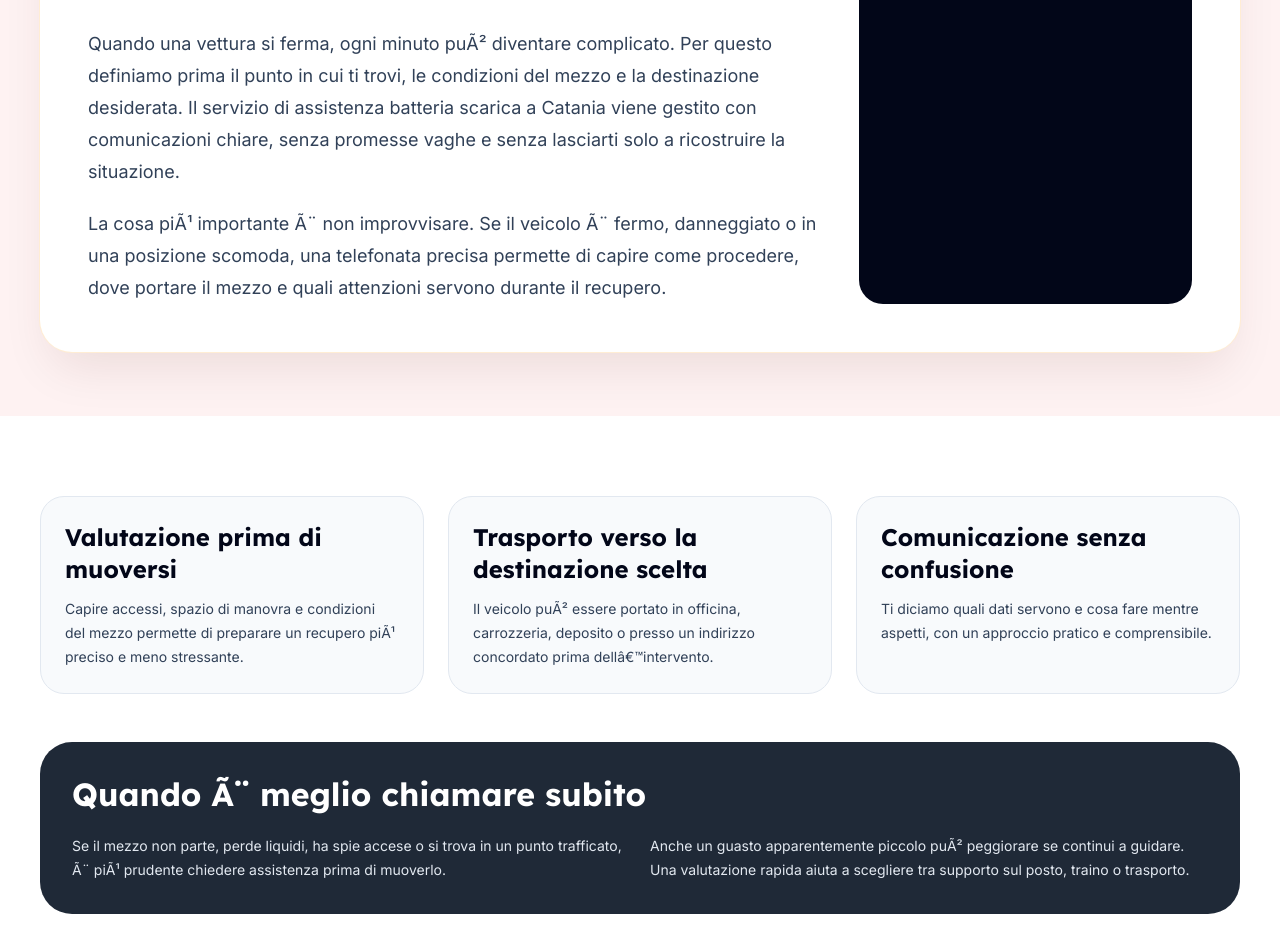
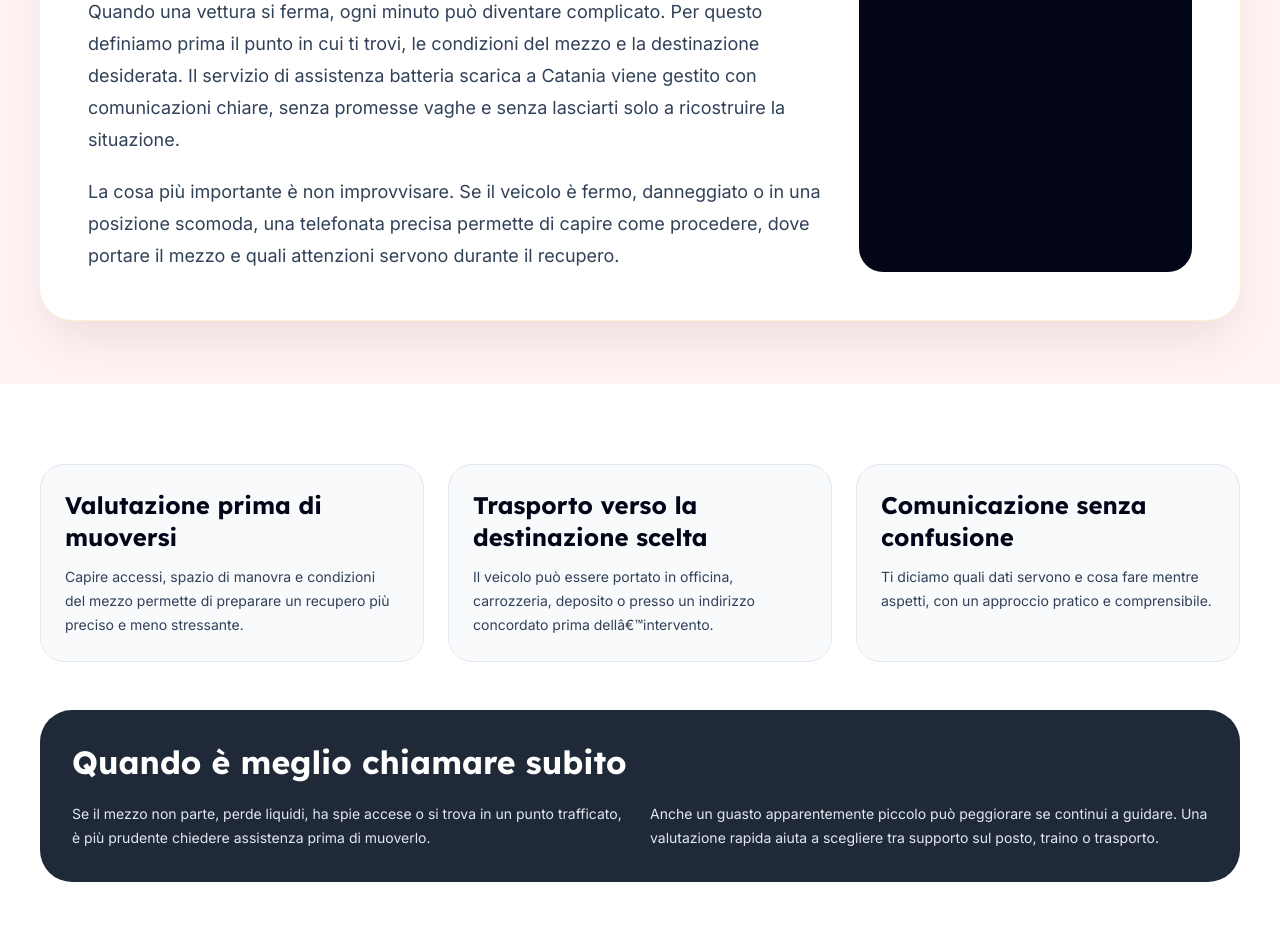
Before and after one commit to alessio-aesthetic/carroattrezzicatania.it, a Next.js app: page /servizi/assistenza-batteria-scarica/ in a window 1280 px wide. Shown: the part 868-1820 px from the top of the page. Built offline with nearby package versions, Linux system fonts and the light colour scheme.

Commit message:
Complete local roadside assistance website

```diff
--- a/src/app/not-found.tsx
+++ b/src/app/not-found.tsx
@@ -14,7 +14,7 @@
           Torna al servizio di carroattrezzi a Catania
         </h1>
         <p className="mt-5 max-w-2xl text-slate-300">
-          La pagina richiesta non Ã¨ disponibile. Per assistenza stradale,
+          La pagina richiesta non è disponibile. Per assistenza stradale,
           recupero o traino auto puoi tornare alla home o chiamare direttamente.
         </p>
         <div className="mt-8 flex gap-3">
--- a/src/app/servizi/[slug]/page.tsx
+++ b/src/app/servizi/[slug]/page.tsx
@@ -52,7 +52,7 @@
                   </p>
                   <p>{service.detail}</p>
                   <p>
-                    La cosa piÃ¹ importante Ã¨ non improvvisare. Se il veicolo Ã¨
+                    La cosa più importante è non improvvisare. Se il veicolo è
                     fermo, danneggiato o in una posizione scomoda, una
                     telefonata precisa permette di capire come procedere, dove
                     portare il mezzo e quali attenzioni servono durante il
@@ -66,7 +66,7 @@
                 </p>
                 <p className="mt-4 text-sm leading-6 text-slate-200">
                   Comunica posizione, tipo di mezzo e destinazione. Ti aiutiamo
-                  a gestire il passaggio successivo con semplicitÃ .
+                  a gestire il passaggio successivo con semplicità.
                 </p>
                 <div className="mt-6 flex flex-col gap-3">
                   <Link
@@ -88,11 +88,11 @@
             {[
               [
                 'Valutazione prima di muoversi',
-                'Capire accessi, spazio di manovra e condizioni del mezzo permette di preparare un recupero piÃ¹ preciso e meno stressante.',
+                'Capire accessi, spazio di manovra e condizioni del mezzo permette di preparare un recupero più preciso e meno stressante.',
               ],
               [
                 'Trasporto verso la destinazione scelta',
-                'Il veicolo puÃ² essere portato in officina, carrozzeria, deposito o presso un indirizzo concordato prima dellâ€™intervento.',
+                'Il veicolo può essere portato in officina, carrozzeria, deposito o presso un indirizzo concordato prima dellâ€™intervento.',
               ],
               [
                 'Comunicazione senza confusione',
@@ -112,16 +112,16 @@
           </div>
           <div className="mt-12 rounded-[2rem] bg-[#1F2937] p-8 text-white">
             <h2 className="font-display text-3xl font-bold">
-              Quando Ã¨ meglio chiamare subito
+              Quando è meglio chiamare subito
             </h2>
             <div className="mt-5 grid gap-5 text-sm leading-6 text-slate-200 md:grid-cols-2">
               <p>
                 Se il mezzo non parte, perde liquidi, ha spie accese o si trova
-                in un punto trafficato, Ã¨ piÃ¹ prudente chiedere assistenza
+                in un punto trafficato, è più prudente chiedere assistenza
                 prima di muoverlo.
               </p>
               <p>
-                Anche un guasto apparentemente piccolo puÃ² peggiorare se
+                Anche un guasto apparentemente piccolo può peggiorare se
                 continui a guidare. Una valutazione rapida aiuta a scegliere tra
                 supporto sul posto, traino o trasporto.
               </p>
--- a/src/data/site.ts
+++ b/src/data/site.ts
@@ -1,6 +1,6 @@
 export const site = {
     "domain":  "carroattrezzicatania.it",
-    "description":  "Carroattrezzi a Catania e soccorso stradale a Catania: traino, recupero auto, assistenza moto e interventi rapidi in cittÃ  e provincia.",
+    "description":  "Carroattrezzi a Catania e soccorso stradale a Catania: traino, recupero auto, assistenza moto e interventi rapidi in città e provincia.",
     "tel":  "+390950901842",
     "city":  "Catania",
     "name":  "Carroattrezzi Catania",
@@ -12,46 +12,46 @@
 
 export const services = [
     {
-        "detail":  "Quando una vettura si ferma, ogni minuto puÃ² diventare complicato. Per questo definiamo prima il punto in cui ti trovi, le condizioni del mezzo e la destinazione desiderata. Il servizio di soccorso stradale 24 ore a Catania viene gestito con comunicazioni chiare, senza promesse vaghe e senza lasciarti solo a ricostruire la situazione.",
+        "detail":  "Quando una vettura si ferma, ogni minuto può diventare complicato. Per questo definiamo prima il punto in cui ti trovi, le condizioni del mezzo e la destinazione desiderata. Il servizio di soccorso stradale 24 ore a Catania viene gestito con comunicazioni chiare, senza promesse vaghe e senza lasciarti solo a ricostruire la situazione.",
         "title":  "Soccorso stradale 24 ore",
         "slug":  "soccorso-stradale-24-ore",
-        "text":  "Il servizio di soccorso stradale 24 ore a Catania nasce per aiutarti quando il veicolo non puÃ² proseguire. Raccogliamo le informazioni utili, valutiamo la posizione e organizziamo il recupero con attenzione a mezzo, accessi e destinazione."
+        "text":  "Il servizio di soccorso stradale 24 ore a Catania nasce per aiutarti quando il veicolo non può proseguire. Raccogliamo le informazioni utili, valutiamo la posizione e organizziamo il recupero con attenzione a mezzo, accessi e destinazione."
     },
     {
-        "detail":  "Quando una vettura si ferma, ogni minuto puÃ² diventare complicato. Per questo definiamo prima il punto in cui ti trovi, le condizioni del mezzo e la destinazione desiderata. Il servizio di traino auto a Catania viene gestito con comunicazioni chiare, senza promesse vaghe e senza lasciarti solo a ricostruire la situazione.",
+        "detail":  "Quando una vettura si ferma, ogni minuto può diventare complicato. Per questo definiamo prima il punto in cui ti trovi, le condizioni del mezzo e la destinazione desiderata. Il servizio di traino auto a Catania viene gestito con comunicazioni chiare, senza promesse vaghe e senza lasciarti solo a ricostruire la situazione.",
         "title":  "Traino auto",
         "slug":  "traino-auto",
-        "text":  "Il servizio di traino auto a Catania nasce per aiutarti quando il veicolo non puÃ² proseguire. Raccogliamo le informazioni utili, valutiamo la posizione e organizziamo il recupero con attenzione a mezzo, accessi e destinazione."
+        "text":  "Il servizio di traino auto a Catania nasce per aiutarti quando il veicolo non può proseguire. Raccogliamo le informazioni utili, valutiamo la posizione e organizziamo il recupero con attenzione a mezzo, accessi e destinazione."
     },
     {
-        "detail":  "Quando una vettura si ferma, ogni minuto puÃ² diventare complicato. Per questo definiamo prima il punto in cui ti trovi, le condizioni del mezzo e la destinazione desiderata. Il servizio di recupero auto incidentata a Catania viene gestito con comunicazioni chiare, senza promesse vaghe e senza lasciarti solo a ricostruire la situazione.",
+        "detail":  "Quando una vettura si ferma, ogni minuto può diventare complicato. Per questo definiamo prima il punto in cui ti trovi, le condizioni del mezzo e la destinazione desiderata. Il servizio di recupero auto incidentata a Catania viene gestito con comunicazioni chiare, senza promesse vaghe e senza lasciarti solo a ricostruire la situazione.",
         "title":  "Recupero auto incidentata",
         "slug":  "recupero-auto-incidentata",
-        "text":  "Il servizio di recupero auto incidentata a Catania nasce per aiutarti quando il veicolo non puÃ² proseguire. Raccogliamo le informazioni utili, valutiamo la posizione e organizziamo il recupero con attenzione a mezzo, accessi e destinazione."
+        "text":  "Il servizio di recupero auto incidentata a Catania nasce per aiutarti quando il veicolo non può proseguire. Raccogliamo le informazioni utili, valutiamo la posizione e organizziamo il recupero con attenzione a mezzo, accessi e destinazione."
     },
     {
-        "detail":  "Quando una vettura si ferma, ogni minuto puÃ² diventare complicato. Per questo definiamo prima il punto in cui ti trovi, le condizioni del mezzo e la destinazione desiderata. Il servizio di carroattrezzi moto a Catania viene gestito con comunicazioni chiare, senza promesse vaghe e senza lasciarti solo a ricostruire la situazione.",
+        "detail":  "Quando una vettura si ferma, ogni minuto può diventare complicato. Per questo definiamo prima il punto in cui ti trovi, le condizioni del mezzo e la destinazione desiderata. Il servizio di carroattrezzi moto a Catania viene gestito con comunicazioni chiare, senza promesse vaghe e senza lasciarti solo a ricostruire la situazione.",
         "title":  "Carroattrezzi moto",
         "slug":  "carroattrezzi-moto",
-        "text":  "Il servizio di carroattrezzi moto a Catania nasce per aiutarti quando il veicolo non puÃ² proseguire. Raccogliamo le informazioni utili, valutiamo la posizione e organizziamo il recupero con attenzione a mezzo, accessi e destinazione."
+        "text":  "Il servizio di carroattrezzi moto a Catania nasce per aiutarti quando il veicolo non può proseguire. Raccogliamo le informazioni utili, valutiamo la posizione e organizziamo il recupero con attenzione a mezzo, accessi e destinazione."
     },
     {
-        "detail":  "Quando una vettura si ferma, ogni minuto puÃ² diventare complicato. Per questo definiamo prima il punto in cui ti trovi, le condizioni del mezzo e la destinazione desiderata. Il servizio di assistenza batteria scarica a Catania viene gestito con comunicazioni chiare, senza promesse vaghe e senza lasciarti solo a ricostruire la situazione.",
+        "detail":  "Quando una vettura si ferma, ogni minuto può diventare complicato. Per questo definiamo prima il punto in cui ti trovi, le condizioni del mezzo e la destinazione desiderata. Il servizio di assistenza batteria scarica a Catania viene gestito con comunicazioni chiare, senza promesse vaghe e senza lasciarti solo a ricostruire la situazione.",
         "title":  "Assistenza batteria scarica",
         "slug":  "assistenza-batteria-scarica",
-        "text":  "Il servizio di assistenza batteria scarica a Catania nasce per aiutarti quando il veicolo non puÃ² proseguire. Raccogliamo le informazioni utili, valutiamo la posizione e organizziamo il recupero con attenzione a mezzo, accessi e destinazione."
+        "text":  "Il servizio di assistenza batteria scarica a Catania nasce per aiutarti quando il veicolo non può proseguire. Raccogliamo le informazioni utili, valutiamo la posizione e organizziamo il recupero con attenzione a mezzo, accessi e destinazione."
     },
     {
-        "detail":  "Quando una vettura si ferma, ogni minuto puÃ² diventare complicato. Per questo definiamo prima il punto in cui ti trovi, le condizioni del mezzo e la destinazione desiderata. Il servizio di recupero auto in panne a Catania viene gestito con comunicazioni chiare, senza promesse vaghe e senza lasciarti solo a ricostruire la situazione.",
+        "detail":  "Quando una vettura si ferma, ogni minuto può diventare complicato. Per questo definiamo prima il punto in cui ti trovi, le condizioni del mezzo e la destinazione desiderata. Il servizio di recupero auto in panne a Catania viene gestito con comunicazioni chiare, senza promesse vaghe e senza lasciarti solo a ricostruire la situazione.",
         "title":  "Recupero auto in panne",
         "slug":  "recupero-auto-in-panne",
-        "text":  "Il servizio di recupero auto in panne a Catania nasce per aiutarti quando il veicolo non puÃ² proseguire. Raccogliamo le informazioni utili, valutiamo la posizione e organizziamo il recupero con attenzione a mezzo, accessi e destinazione."
+        "text":  "Il servizio di recupero auto in panne a Catania nasce per aiutarti quando il veicolo non può proseguire. Raccogliamo le informazioni utili, valutiamo la posizione e organizziamo il recupero con attenzione a mezzo, accessi e destinazione."
     },
     {
-        "detail":  "Quando una vettura si ferma, ogni minuto puÃ² diventare complicato. Per questo definiamo prima il punto in cui ti trovi, le condizioni del mezzo e la destinazione desiderata. Il servizio di soccorso in autostrada a Catania viene gestito con comunicazioni chiare, senza promesse vaghe e senza lasciarti solo a ricostruire la situazione.",
+        "detail":  "Quando una vettura si ferma, ogni minuto può diventare complicato. Per questo definiamo prima il punto in cui ti trovi, le condizioni del mezzo e la destinazione desiderata. Il servizio di soccorso in autostrada a Catania viene gestito con comunicazioni chiare, senza promesse vaghe e senza lasciarti solo a ricostruire la situazione.",
         "title":  "Soccorso in autostrada",
         "slug":  "soccorso-in-autostrada",
-        "text":  "Il servizio di soccorso in autostrada a Catania nasce per aiutarti quando il veicolo non puÃ² proseguire. Raccogliamo le informazioni utili, valutiamo la posizione e organizziamo il recupero con attenzione a mezzo, accessi e destinazione."
+        "text":  "Il servizio di soccorso in autostrada a Catania nasce per aiutarti quando il veicolo non può proseguire. Raccogliamo le informazioni utili, valutiamo la posizione e organizziamo il recupero con attenzione a mezzo, accessi e destinazione."
     }
 ] as const
 
@@ -97,8 +97,8 @@
         "slug":  "belpasso"
     },
     {
-        "title":  "Carroattrezzi a PaternÃ²",
-        "name":  "PaternÃ²",
+        "title":  "Carroattrezzi a Paternò",
+        "name":  "Paternò",
         "slug":  "paternã²"
     },
     {
@@ -125,22 +125,22 @@
     },
     {
         "question":  "Fate soccorso stradale a Catania e provincia?",
-        "answer":  "SÃ¬, organizziamo interventi in cittÃ , nelle zone industriali, sulle strade provinciali e nei comuni vicini, valutando accessi e caratteristiche del mezzo."
+        "answer":  "Sì, organizziamo interventi in città, nelle zone industriali, sulle strade provinciali e nei comuni vicini, valutando accessi e caratteristiche del mezzo."
     },
     {
         "question":  "Posso scegliere dove portare lâ€™auto?",
-        "answer":  "SÃ¬. Puoi indicare officina, carrozzeria, deposito, abitazione o un altro indirizzo concordato prima del recupero."
+        "answer":  "Sì. Puoi indicare officina, carrozzeria, deposito, abitazione o un altro indirizzo concordato prima del recupero."
     },
     {
         "question":  "Intervenite anche per moto e furgoni?",
-        "answer":  "SÃ¬, valutiamo auto, moto, scooter e furgoni leggeri. Durante la richiesta chiediamo peso, dimensioni e posizione per preparare il mezzo adatto."
+        "answer":  "Sì, valutiamo auto, moto, scooter e furgoni leggeri. Durante la richiesta chiediamo peso, dimensioni e posizione per preparare il mezzo adatto."
     },
     {
         "question":  "Cosa devo comunicare quando chiamo?",
-        "answer":  "Servono posizione, tipo di veicolo, problema riscontrato, eventuali danni e destinazione. Queste informazioni aiutano a organizzare il soccorso in modo piÃ¹ preciso."
+        "answer":  "Servono posizione, tipo di veicolo, problema riscontrato, eventuali danni e destinazione. Queste informazioni aiutano a organizzare il soccorso in modo più preciso."
     },
     {
-        "question":  "Il servizio Ã¨ attivo anche di notte?",
-        "answer":  "SÃ¬, il servizio di soccorso stradale Ã¨ organizzato per richieste urgenti durante tutta la giornata, compresi orari serali, notturni e festivi."
+        "question":  "Il servizio è attivo anche di notte?",
+        "answer":  "Sì, il servizio di soccorso stradale è organizzato per richieste urgenti durante tutta la giornata, compresi orari serali, notturni e festivi."
     }
 ] as const
```
Also changed, not shown: src/app/page.tsx (+17 -17 lines), src/app/zone/[slug]/page.tsx (+7 -7 lines), src/app/layout.tsx (line endings or trailing spaces), src/components/ConsentBanner.tsx (line endings or trailing spaces), src/components/Container.tsx (line endings or trailing spaces).
